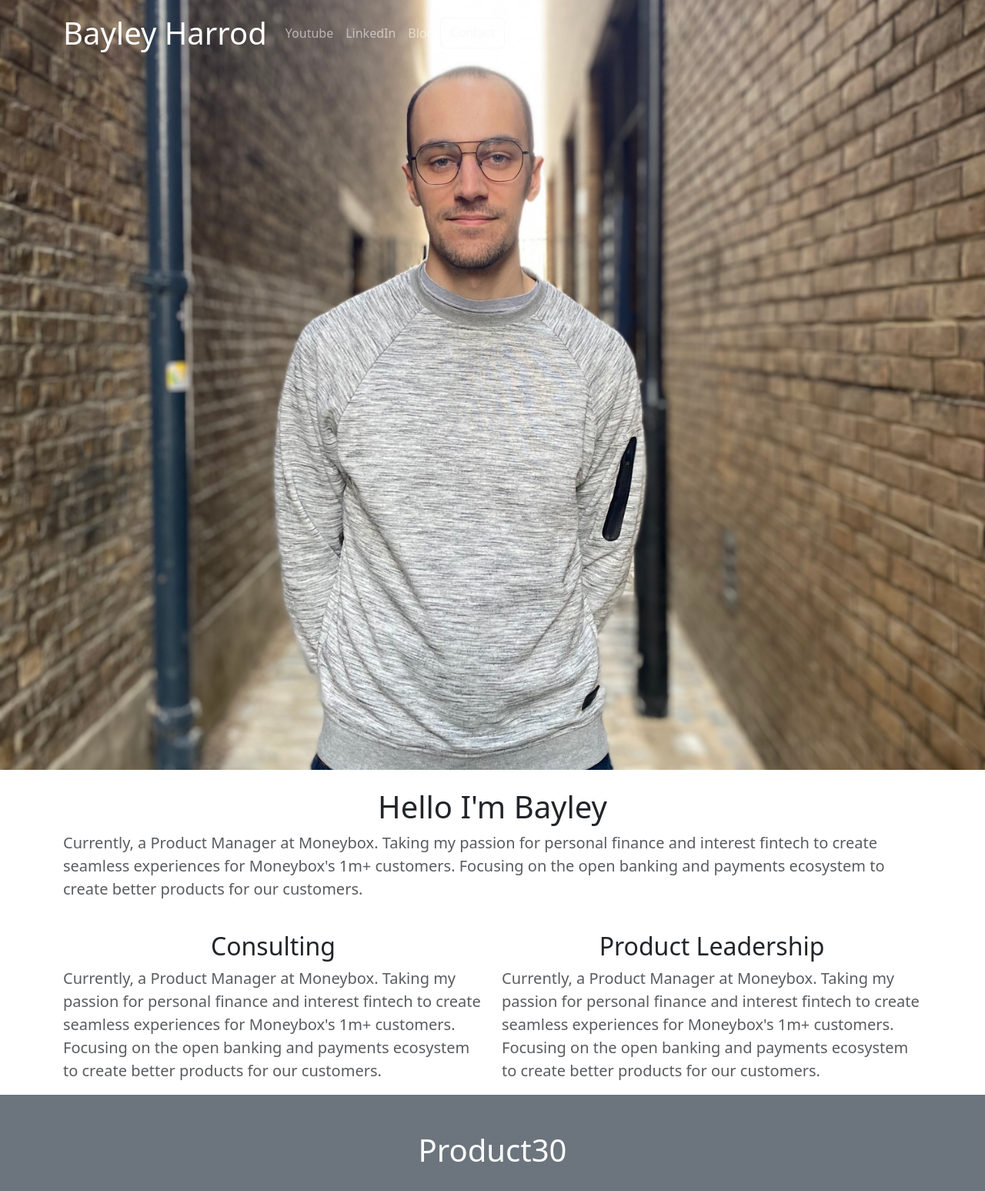
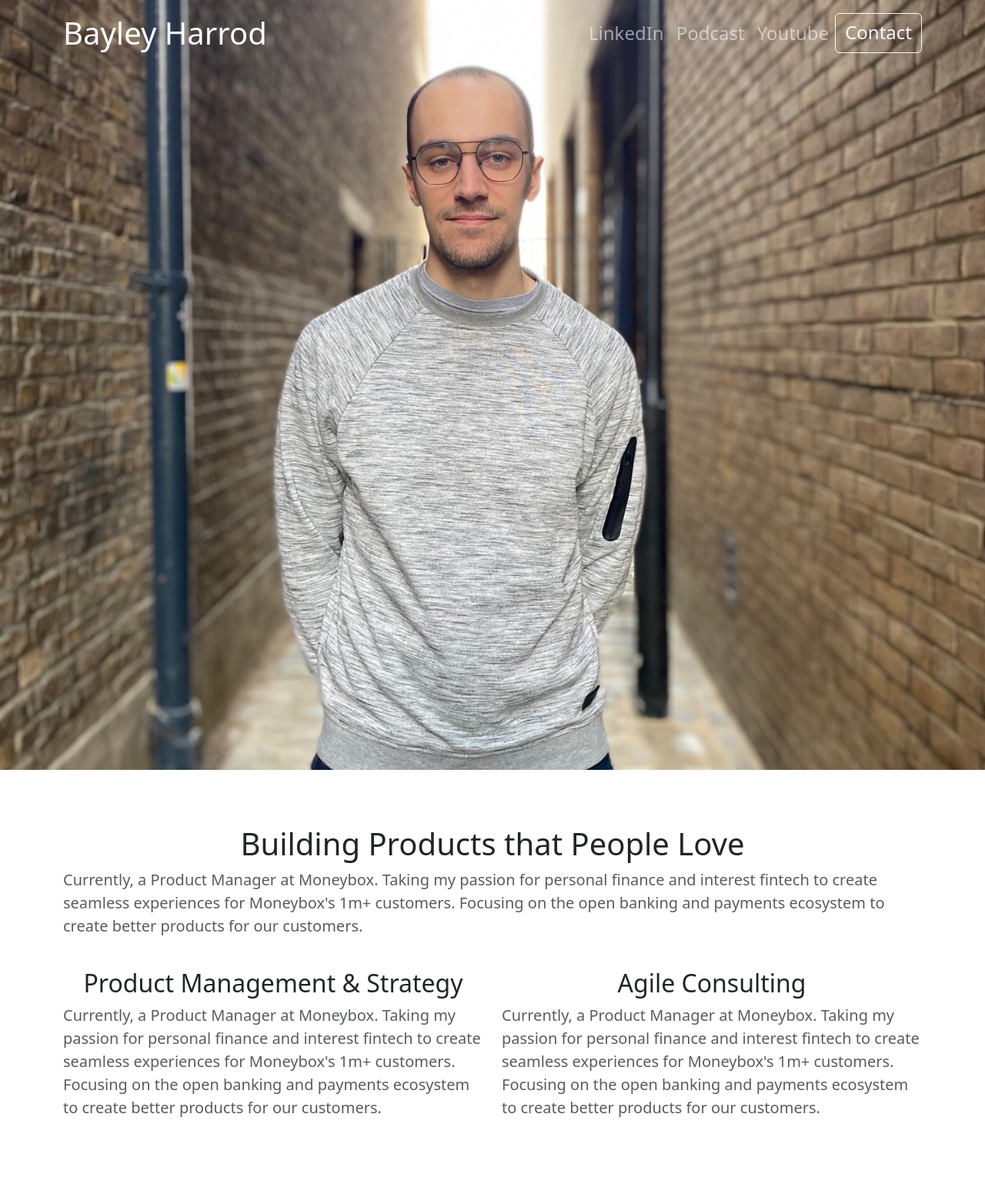
Before and after one commit to harrodcode/portfolio-project, a Django app: page / in a window 1280 px wide. Shown: the top 1547 px of the page at 77% size. Run offline with Django 3.2, Linux system fonts and the light colour scheme; some libraries are stand-ins or nearby versions.

Commit message:
More styling with bootstrap

```diff
--- a/jobs/templates/jobs/home.html
+++ b/jobs/templates/jobs/home.html
@@ -32,12 +32,14 @@
               <button class="navbar-toggler" type="button" data-toggle="collapse" data-target="#navbarNavAltMarkup" aria-controls="navbarNavAltMarkup" aria-expanded="false" aria-label="Toggle navigation">
               <span class="navbar-toggler-icon"></span>
               </button>
-            <div class="collapse navbar-collapse" id="navbarNavAltMarkup">
+            <div class="collapse navbar-collapse flex-row-reverse" id="navbarNavAltMarkup">
               <div class="navbar-nav ml-auto dark">
-                <a class="nav-item nav-link" href="https://www.youtube.com/channel/UCECHK6DJF5Fyaf5bFbrn2GA?view_as=subscriber">Youtube</a>
-                <a class="nav-item nav-link" href="https://www.linkedin.com/in/bayley-harrod/">LinkedIn</a>
-                <a class="nav-item nav-link" href="{% url 'allblogs' %}">Blog</a>
-                <a href="mailto:bayleyhbusiness@hotmail.com" class=" btn btn-outline-light bg-transparent">Contact</a>
+                <a class="nav-item nav-link  fs-4" href="https://www.linkedin.com/in/bayley-harrod/">LinkedIn</a>
+                <a class="nav-item nav-link  fs-4" href="https://open.spotify.com/show/5actaIjsSaSSjxTKwqLuYb?si=0d6849fa50674702">Podcast</a>
+                <a class="nav-item nav-link fs-4" href="https://www.youtube.com/channel/UCECHK6DJF5Fyaf5bFbrn2GA?view_as=subscriber">Youtube</a>
+
+                <!-- blogs need to be fixed<a class="nav-item nav-link" href="{% url 'allblogs' %}">Blog</a>-->
+                <a href="mailto:bayleyhbusiness@hotmail.com" class=" btn btn-outline-light bg-transparent fs-4">Contact</a>
               </div>
             </div>
         </nav>
@@ -46,43 +48,76 @@
   </header>
 
 
-
+<!-- Header content -->
     <main role="main">
+      <br />
+      <br />
       <br />
       <section class="jumbotron text-center">
         <div class="container">
-          <h1 class="jumbotron-heading">Hello I'm Bayley</h1>
+          <h1 class="jumbotron-heading">Building Products that People Love </h1>
           <p class="lead text-muted text-start"> Currently, a Product Manager at Moneybox. Taking my passion for personal finance and interest fintech to create seamless experiences for Moneybox's 1m+ customers. Focusing on the open banking and payments ecosystem to create better products for our customers.</p>
         </div>
         <br />
         <div class="container">
           <div class="row">
-            <div class="col">
-              <h2 class="jumbotron-heading">Consulting</h2>
+            <div class="col-sm-12 col-md-6">
+              <h2 class="jumbotron-heading">Product Management & Strategy</h2>
               <p class="lead text-muted text-start"> Currently, a Product Manager at Moneybox. Taking my passion for personal finance and interest fintech to create seamless experiences for Moneybox's 1m+ customers. Focusing on the open banking and payments ecosystem to create better products for our customers.
               </p>
+            <br />
             </div>
-            <div class="col">
-              <h2 class="jumbotron-heading">Product Leadership</h2>
+            <div class="col-sm-12 col-md-6">
+              <h2 class="jumbotron-heading">Agile Consulting</h2>
               <p class="lead text-muted text-start"> Currently, a Product Manager at Moneybox. Taking my passion for personal finance and interest fintech to create seamless experiences for Moneybox's 1m+ customers. Focusing on the open banking and payments ecosystem to create better products for our customers.
               </p>
             </div>
         </div>
       </section>
+      <br />
+      <br />
+      <br />
 
       <!-- Prduct 30 section-->
       <div class="album py-5 bg-secondary">
         <div class="container">
-          <h1 class="text-white text-center">Product30</h1>
+          <h1 class="text-white text-center fs-1">Product30</h1>
           <br />
           <!-- Spotify Embed-->
           <iframe style="border-radius:12px" src="https://open.spotify.com/embed/episode/6gy9et9fGym0XbgXiDy4pB?utm_source=generator&theme=0" width="100%" height="152" frameBorder="0" allowfullscreen="" allow="autoplay; clipboard-write; encrypted-media; fullscreen; picture-in-picture" loading="lazy"></iframe>
           <br />
+          <p class="lead text-light text-center">Understanding what it takes to build exceptional products in 30 minutes. </p>
+        </div>
+      </div>
 
+
+
+
+      <!-- About me-->
+      <br />
+      <br />
+      <br />
+      <section class="jumbotron text-start">
+        <div class="container">
           <div class="row">
+            <div class="col 6">
+              <h1 class="jumbotron-heading">About Me</h1>
+              <p class="lead text-muted text-start"> Currently, a Product Manager at Moneybox. Taking my passion for personal finance and interest fintech to create seamless experiences for Moneybox's 1m+ customers. Focusing on the open banking and payments ecosystem to create better products for our customers.</p>
+            </div>
 
+            <div class="col 6">
+              <img src="{% static 'wapping.jpg' %}" alt="Bayley Harrod photo" class="img-fluid rounded float-start">
+            </div>
+          </div>
+
+      </section>
+      <br />
+      <br />
+      <br />
+
+          <!-- removed until blogs fixed
             {% for job in jobs.all %}
-            <div class="col-md-4">
+           <div class="col-md-4">
               <div class="card mb-4 shadow-sm">
                 <img class="card-img-top" src="{{ job.image.url }}" />
                 <div class="card-body">
@@ -93,9 +128,9 @@
               </div>
             </div>
             {% endfor %}
+            -->
 
-        </div>
-      </div>
+
 
     </main>
 
```
Also changed, not shown: portfolio/static/wapping.jpg (added).
